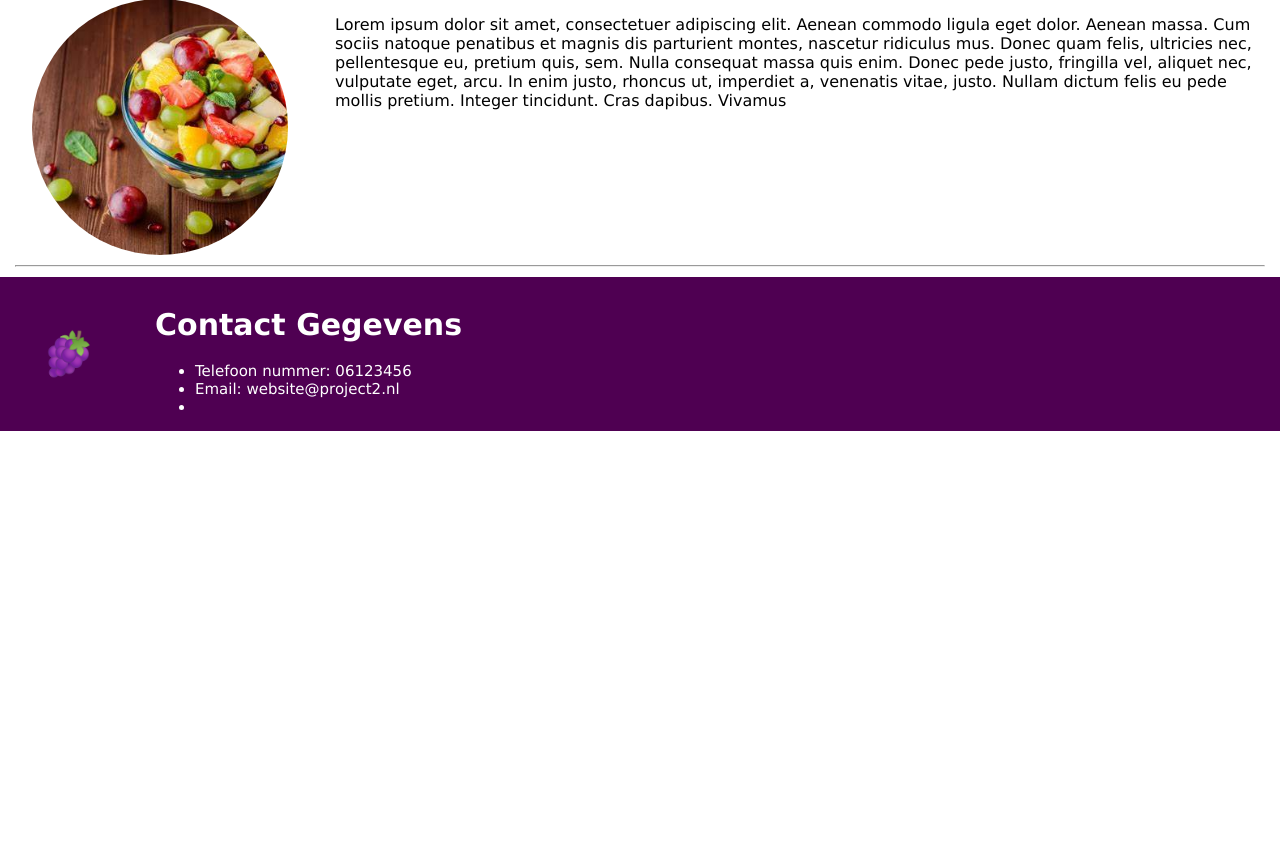
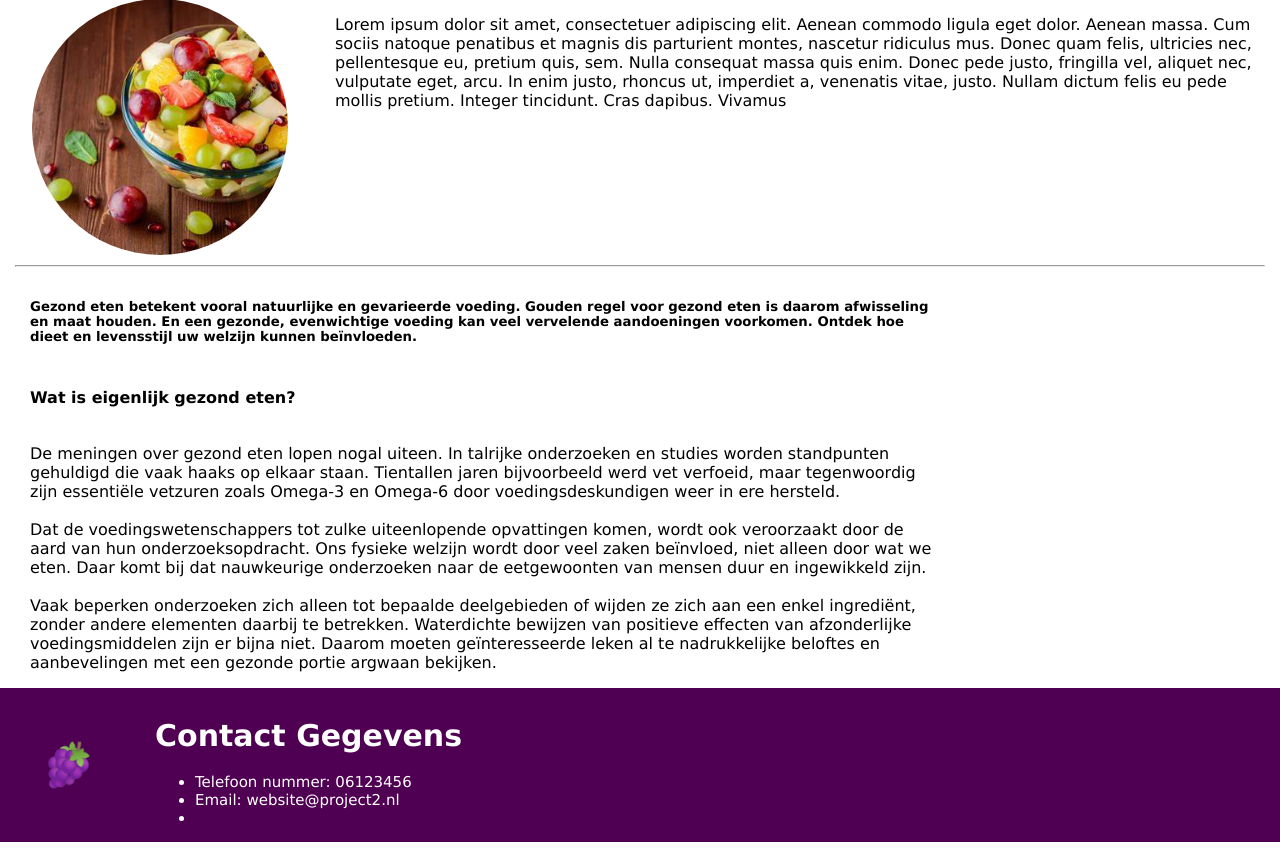
Before and after one commit to AlinkJustin/Website-project-2-Gezond-eten, a PHP site: page /gezondeten.php in a window 1280 px wide. Shown: the part 212-1066 px from the top of the page. Before the commit the page ends 643 px from the top, so only its background shows below. Run offline with PHP 8.4, Linux system fonts and the light colour scheme.

Commit message:
Added: plaatjes en text.

```diff
--- a/gezondeten.php
+++ b/gezondeten.php
@@ -44,9 +44,38 @@
                         </p>
                     </div>
                 </div>
-
                 <hr>
-
+                <div class="col col-75 col-m-100">
+                    <h5>
+                        Gezond eten betekent vooral natuurlijke en gevarieerde voeding.
+                        Gouden regel voor gezond eten is daarom afwisseling en maat houden.
+                        En een gezonde, evenwichtige voeding kan veel vervelende aandoeningen voorkomen.
+                        Ontdek hoe dieet en levensstijl uw welzijn kunnen beïnvloeden.
+                    </h5>
+                    <h4>
+                        Wat is eigenlijk gezond eten?
+                    </h4>
+                    <p>
+                        De meningen over gezond eten lopen nogal uiteen.
+                        In talrijke onderzoeken en studies worden standpunten gehuldigd die vaak haaks op elkaar staan.
+                        Tientallen jaren bijvoorbeeld werd vet verfoeid,
+                        maar tegenwoordig zijn essentiële vetzuren zoals
+                        Omega-3 en Omega-6 door voedingsdeskundigen weer in ere hersteld.
+                        <br>
+                        <br>
+                        Dat de voedingswetenschappers tot zulke uiteenlopende opvattingen komen,
+                        wordt ook veroorzaakt door de aard van hun onderzoeksopdracht.
+                        Ons fysieke welzijn wordt door veel zaken beïnvloed,
+                        niet alleen door wat we eten.
+                        Daar komt bij dat nauwkeurige onderzoeken naar de eetgewoonten van mensen duur en ingewikkeld zijn.
+                        <br>
+                        <br>
+                        Vaak beperken onderzoeken zich alleen tot bepaalde deelgebieden of wijden ze zich aan een enkel ingrediënt,
+                        zonder andere elementen daarbij te betrekken.
+                        Waterdichte bewijzen van positieve effecten van afzonderlijke voedingsmiddelen zijn er bijna niet.
+                        Daarom moeten geïnteresseerde leken al te nadrukkelijke beloftes en aanbevelingen met een gezonde portie argwaan bekijken.
+                    </p>
+                </div>
 
             </div>
         </div>
--- a/vragenlijst.php
+++ b/vragenlijst.php
@@ -46,8 +46,8 @@
                         </p>
                     </div>
                 </div>
-
                 <hr>
+                <div class="col col-50 col-m-100">
                     <button id="startQuiz">Start Quiz</button>
                     <div id="vragenlijst">
 
@@ -59,6 +59,7 @@
                 </div>
             </div>
         </div>
+    </div>
     <?php
     include "includes/footer.php"
     ?>
```
Also changed, not shown: recepten.php (+22 -3 lines), images/Recepten/img_000847_445x297_JPG.jpg (added), images/Recepten/lekker broodje ofzo.jpg (added), images/Recepten/pasta carbonara.jpg (added), images/Recepten/pasta met vis.jpg (added), images/Recepten/spruiten met ham.jpg (added), images/Recepten/taart.jpg (added). Lines whose indentation alone changed are shown as unchanged.
